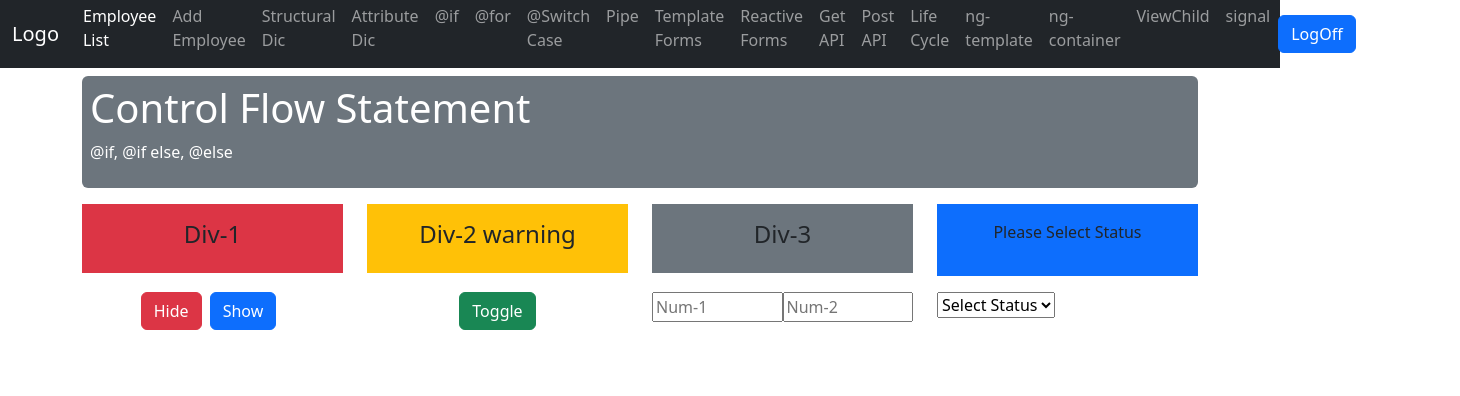
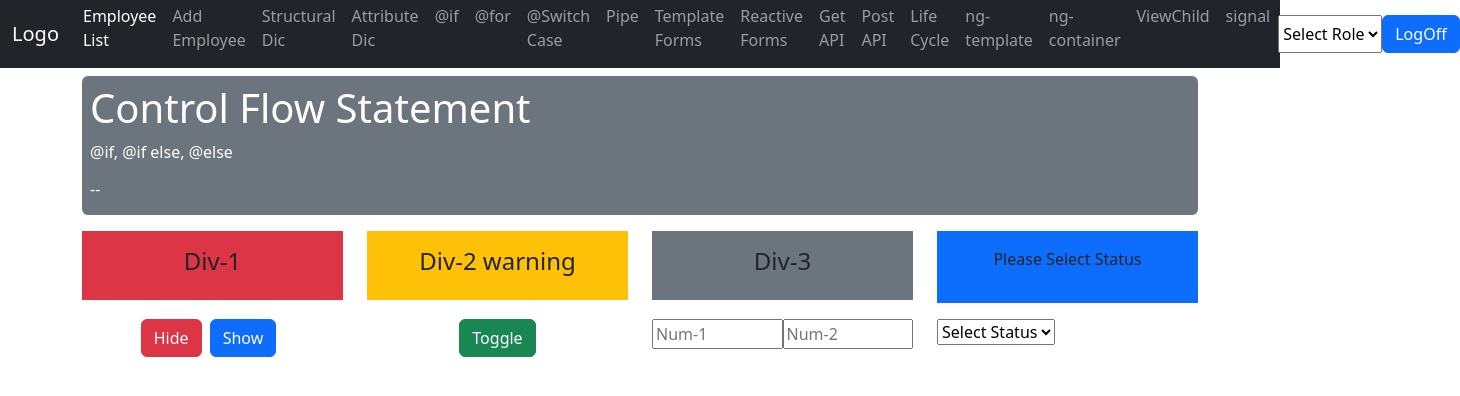
Before and after one commit to KalpeshBhatkar/Angular18_YT_Course_V2, an Angular app: page /if-else in a window 1280 px wide. Shown: the top 396 px of the page, 1460 px wide, since content can reach past the window. Built offline with nearby package versions, Linux system fonts and the light colour scheme.

Commit message:
Part 29 Rxjs Subject & BehaviorSubject

```diff
--- a/src/app/components/controlFlow/ifelse/ifelse.component.html
+++ b/src/app/components/controlFlow/ifelse/ifelse.component.html
@@ -1,6 +1,7 @@
 <div class="mt-2 p-2 bg-secondary text-white rounded">
     <h1>Control Flow Statement</h1>
     <p><span>&#64;</span>if, <span>&#64;</span>if else, <span>&#64;</span>else</p>
+    <h6>{{currentRoleusingSubject}} -- {{currentRoleusingBehaviorSubject}}</h6>
 </div>
 <div class="row pt-3">
     <div class="col-md-3">
--- a/src/app/components/controlFlow/ifelse/ifelse.component.ts
+++ b/src/app/components/controlFlow/ifelse/ifelse.component.ts
@@ -1,5 +1,6 @@
 import { Component } from '@angular/core';
 import { FormsModule } from '@angular/forms';
+import { DepartmentService } from '../../../service/department.service';
 
 @Component({
   selector: 'app-ifelse',
@@ -28,4 +29,20 @@ export class IfelseComponent {
   toggleDiv2(){
     this.isWarningDivVisible = !this.isWarningDivVisible;
   }
+
+  currentRoleusingSubject: string = '';
+  currentRoleusingBehaviorSubject: string = '';
+
+  constructor(private deptService: DepartmentService){
+
+      this.deptService.Subject_onRoleChange$.subscribe((role:string) => {
+        debugger;
+        this.currentRoleusingSubject = role;
+      });
+
+      this.deptService.BehaviorSubject_onRoleChange$.subscribe((role:string) => {
+        debugger;
+        this.currentRoleusingBehaviorSubject = role;
+      });
+  }
 }
--- a/src/app/components/layout/layout.component.html
+++ b/src/app/components/layout/layout.component.html
@@ -78,6 +78,11 @@
 
       </ul>
       <form class="d-flex">
+        <select [(ngModel)]="selectedRole" name="selectedRole" (ngModelChange)="onRoleChange($event)">
+          <option value="">Select Role</option>
+          <option value="user">User Role</option>
+          <option value="guest">Guest Role</option>
+        </select>
         <span class="text-white">{{loggedUserData?.name}}</span>
         <button class="btn btn-primary" type="button" (click)="LogOff()">LogOff</button>
       </form>
--- a/src/app/components/layout/layout.component.ts
+++ b/src/app/components/layout/layout.component.ts
@@ -1,19 +1,22 @@
 import { Component, inject } from '@angular/core';
+import { FormsModule } from '@angular/forms';
 import { Router, RouterLink, RouterOutlet } from '@angular/router';
+import { DepartmentService } from '../../service/department.service';
 
 @Component({
   selector: 'app-layout',
-  imports: [RouterOutlet, RouterLink],
+  imports: [RouterOutlet, RouterLink, FormsModule],
   templateUrl: './layout.component.html',
   styleUrl: './layout.component.css'
 })
 export class LayoutComponent {
 
+  selectedRole = '';
   router = inject(Router);
 
   loggedUserData: any;
 
-  constructor(){
+  constructor(private deptService: DepartmentService){
     const loggedData = localStorage.getItem("loginUser");
     if(loggedData != null)
     {
@@ -26,4 +29,11 @@ export class LayoutComponent {
     localStorage.removeItem('loginUser');
     this.router.navigateByUrl('login');
   }
+
+  onRoleChange(role: string){
+    console.log(role);
+    debugger;
+    this.deptService.Subject_onRoleChange$.next(role);
+    this.deptService.BehaviorSubject_onRoleChange$.next(role);
+  }
 }
--- a/src/app/components/pipe/pipe.component.html
+++ b/src/app/components/pipe/pipe.component.html
@@ -1,6 +1,7 @@
 <div class="mt-2 p-2 bg-secondary text-white rounded">
     <h1>Pipe In Angular</h1>
     <p>Default Pipe & Custom Pipe</p>
+    <h6>{{currentRoleusingSubject}} -- {{currentRoleusingBehaviorSubject}}</h6>
 </div>
 
 <div class="row pt-3">
--- a/src/app/components/pipe/pipe.component.ts
+++ b/src/app/components/pipe/pipe.component.ts
@@ -2,6 +2,7 @@ import { AsyncPipe, DatePipe, JsonPipe, LowerCasePipe, TitleCasePipe, UpperCaseP
 import { Component } from '@angular/core';
 import { interval,  Observable, map } from 'rxjs';
 import { NaPipe } from '../../pipes/na.pipe';
+import { DepartmentService } from '../../service/department.service';
 
 @Component({
   selector: 'app-pipe',
@@ -25,7 +26,20 @@ export class PipeComponent {
     state:''
   }
 
-  constructor(){
+  currentRoleusingSubject: string = '';
+  currentRoleusingBehaviorSubject: string = '';
+
+  constructor(private deptService: DepartmentService){
       this.currentTime = interval(1000).pipe(map(() => new Date()));
+
+      this.deptService.Subject_onRoleChange$.subscribe((role:string) => {
+        debugger;
+        this.currentRoleusingSubject = role;
+      });
+
+      this.deptService.BehaviorSubject_onRoleChange$.subscribe((role:string) => {
+        debugger;
+        this.currentRoleusingBehaviorSubject = role;
+      });
   }
 }
--- a/src/app/service/department.service.ts
+++ b/src/app/service/department.service.ts
@@ -1,11 +1,17 @@
 import { HttpClient } from '@angular/common/http';
 import { Injectable } from '@angular/core';
 import { Constant } from '../constant/Constant';
+import { BehaviorSubject, Subject } from 'rxjs';
 
 @Injectable({
   providedIn: 'root'
 })
 export class DepartmentService {
+
+  Subject_onRoleChange$: Subject<string>  = new Subject<string>;
+
+  BehaviorSubject_onRoleChange$: BehaviorSubject<string>  = new BehaviorSubject<string>('');
+
 
   //apiURL: string = "https://jsonplaceholder.typicode.com/";
   constructor(private http: HttpClient) { }
```
